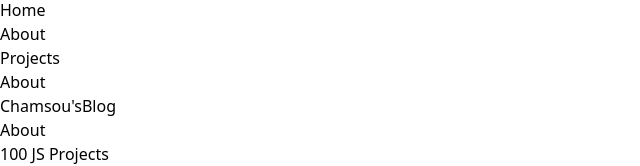
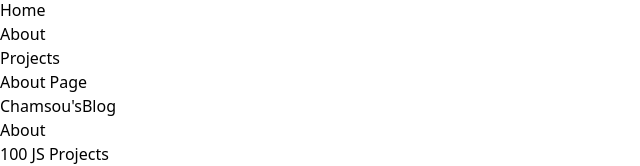
Before and after one commit to chamsou-ai/mern-blog, a React (Vite) app in the folder client/: page /about in a window 1280 px wide. Shown: the part 130-296 px from the top of the page, without its empty margins (0-640 px from the left). Built offline with nearby package versions, Linux system fonts and the light colour scheme; no server answers.

Commit message:
make the dashboard private

```diff
--- a/client/src/App.jsx
+++ b/client/src/App.jsx
@@ -8,6 +8,7 @@
 import SignUp from "./pages/SignUp";
 import Header from "./components/Header";
 import FooterCom from "./components/Footer";
+import PrivateRoute from "./components/PrivateRoute";
 const App = () => {
   return (
     <BrowserRouter>
@@ -15,9 +16,11 @@
       <Routes>
         <Route path="/" element={<Home />} />
         <Route path="/about" element={<About />} />
-        <Route path="/dashboard" element={<Dashboard />} />
         <Route path="/sign-in" element={<SignIn />} />
         <Route path="/sign-up" element={<SignUp />} />
+        <Route element={<PrivateRoute />}>
+          <Route path="/dashboard" element={<Dashboard />} />
+        </Route>
         <Route path="/projects" element={<Projects />} />
       </Routes>
       <FooterCom />
--- /dev/null
+++ b/client/src/components/PrivateRoute.jsx
@@ -0,0 +1,10 @@
+import React from 'react'
+import { useSelector } from 'react-redux'
+import { Navigate, Outlet } from 'react-router-dom'
+
+const PrivateRoute = () => {
+  const { currentUser } = useSelector((state) => state.user)
+  return currentUser ? <Outlet /> : <Navigate to="/sign-in" />
+}
+
+export default PrivateRoute
--- a/client/src/pages/About.jsx
+++ b/client/src/pages/About.jsx
@@ -1,8 +1,9 @@
 import React from 'react'
 
 const About = () => {
-  return (
-    <div>About</div>
+  return(
+    <div>About Page</div>
+
   )
 }
 
```
